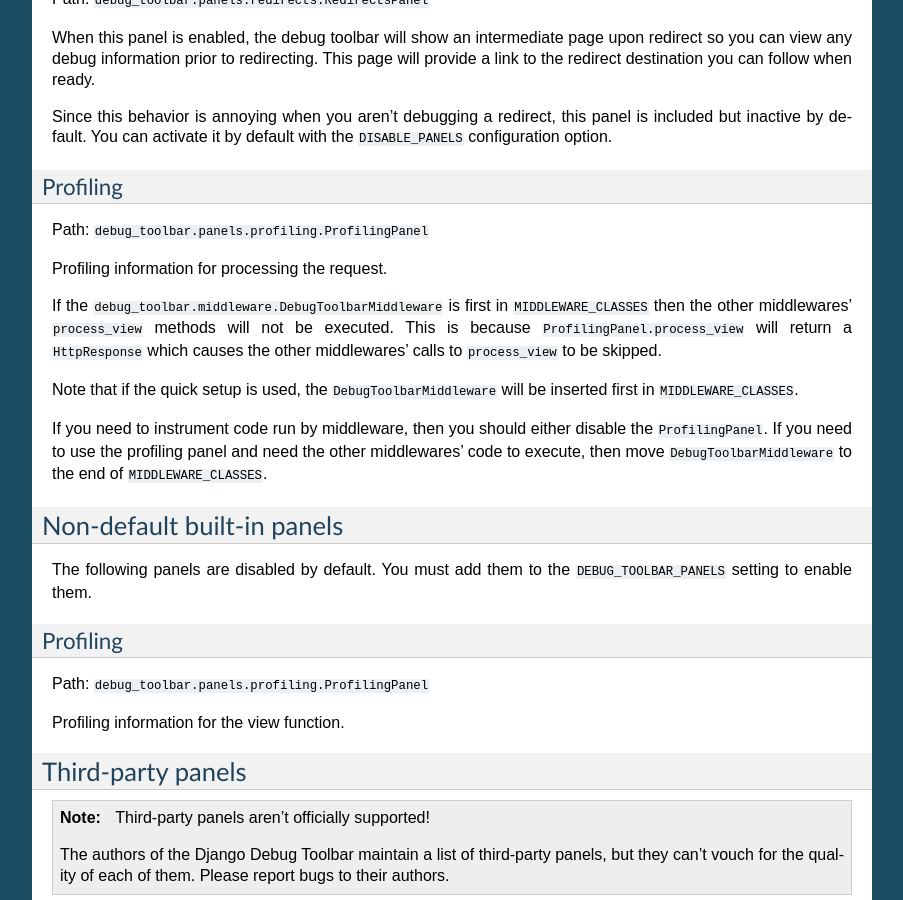
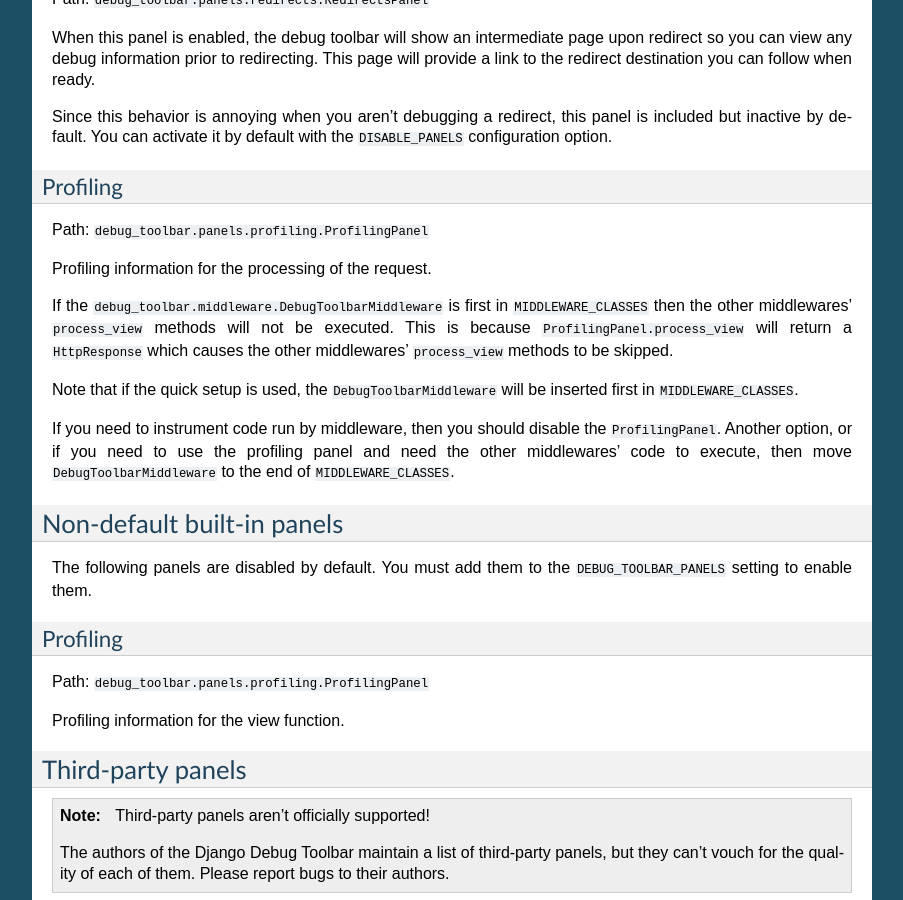
Before and after one commit to jazzband/django-debug-toolbar, a Sphinx documentation site: the page built from docs/panels.rst, in a window 1280 px wide and 900 px high, scrolled down 1818 px. Shown: the whole window, without its empty margins (198-1101 px from the left). Built offline with Sphinx 7.4.7, drawn with Linux system fonts in a browser that asks for light colours.

Commit message:
Fixing grammar mistakes and some whitespace issues.

```diff
--- a/docs/panels.rst
+++ b/docs/panels.rst
@@ -112,20 +112,20 @@
 
 Path: ``debug_toolbar.panels.profiling.ProfilingPanel``
 
-Profiling information for processing the request.
+Profiling information for the processing of the request.
 
 If the ``debug_toolbar.middleware.DebugToolbarMiddleware`` is first in
 ``MIDDLEWARE_CLASSES`` then the other middlewares' ``process_view`` methods
 will not be executed. This is because ``ProfilingPanel.process_view`` will
-return a ``HttpResponse`` which causes the other middlewares' calls to
-``process_view`` to be skipped.
+return a ``HttpResponse`` which causes the other middlewares'
+``process_view`` methods to be skipped.
 
 Note that if the quick setup is used, the ``DebugToolbarMiddleware`` will
 be inserted first in ``MIDDLEWARE_CLASSES``.
 
-If you need to instrument code run by middleware, then you should either
-disable the ``ProfilingPanel``. If you need to use the profiling panel and
-need the other middlewares' code to execute, then move
+If you need to instrument code run by middleware, then you should
+disable the ``ProfilingPanel``. Another option, or if you need to use the
+profiling panel and need the other middlewares' code to execute, then move
 ``DebugToolbarMiddleware`` to the end of ``MIDDLEWARE_CLASSES``.
 
 
```
Also changed, not shown: docs/tips.rst (+4 -3 lines).
